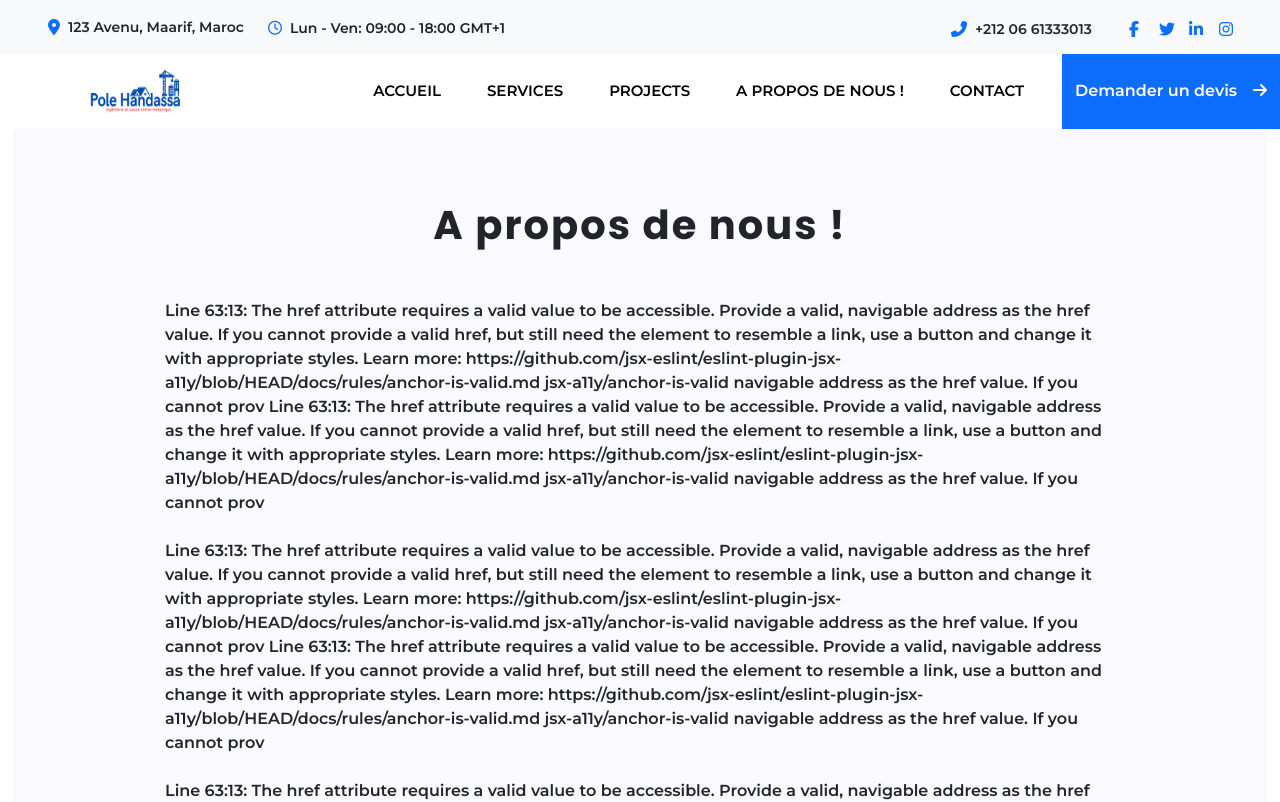
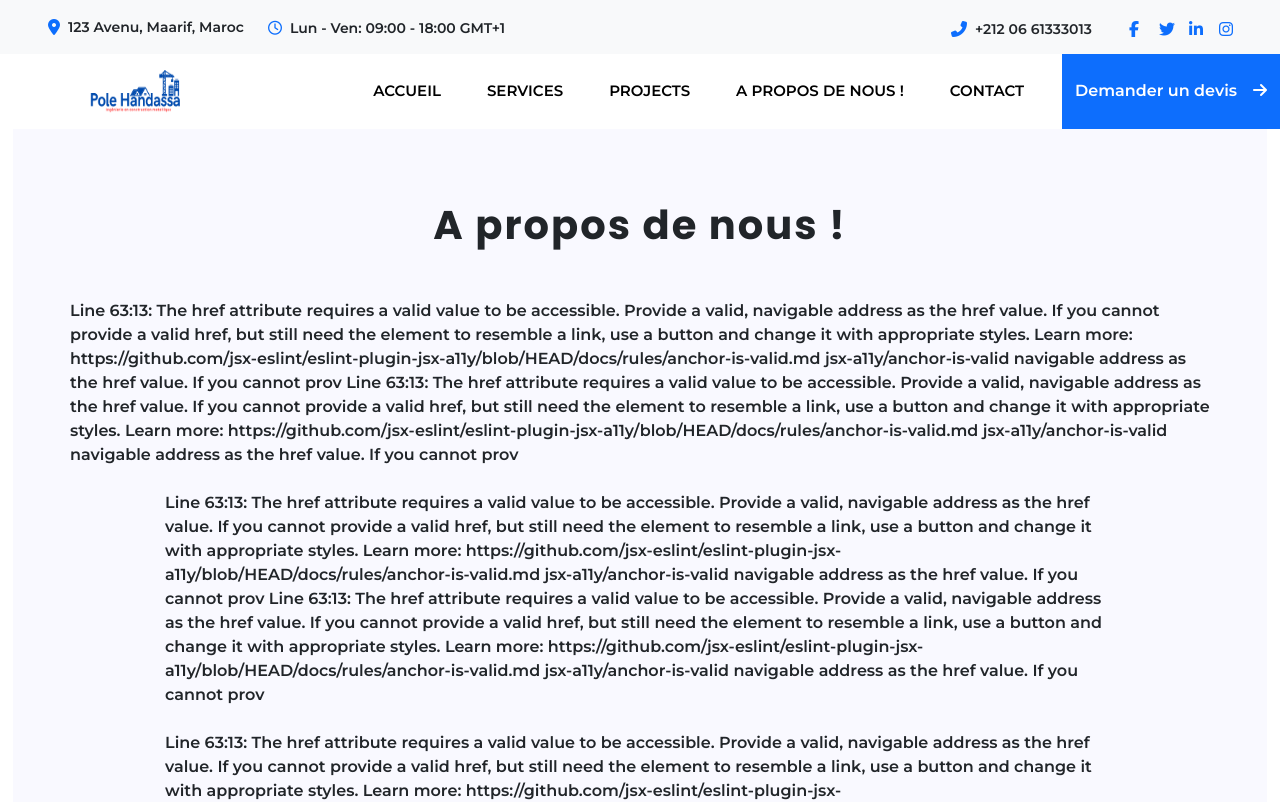
Before and after one commit to MOHAMED-RGUIG/Chak, a React (Create React App) app: page /about in a window 1280 px wide. Shown: the top 802 px of the page. Built offline with nearby package versions, Linux system fonts and the light colour scheme.

Commit message:
Update About.js

```diff
--- a/src/screens/About.js
+++ b/src/screens/About.js
@@ -9,7 +9,7 @@ export default class About extends Component {
           <div className='col-md-11 col-11 text-start p-3 mt-5 mb-3'>
             <h2 className='text-center m-2' style={{ fontSize: '30px' }}>A propos de nous !</h2>
 
-            <p className='col-10 mx-auto pb-2 '> Line 63:13:  The href attribute requires a valid value to be accessible. Provide a valid, navigable address as the href value. If you cannot provide a valid href, but still need the element to resemble a link, use a button and change it with appropriate styles. Learn more: https://github.com/jsx-eslint/eslint-plugin-jsx-a11y/blob/HEAD/docs/rules/anchor-is-valid.md  jsx-a11y/anchor-is-valid
+            <p className='col-12 col-log-10 mx-auto pb-2 '> Line 63:13:  The href attribute requires a valid value to be accessible. Provide a valid, navigable address as the href value. If you cannot provide a valid href, but still need the element to resemble a link, use a button and change it with appropriate styles. Learn more: https://github.com/jsx-eslint/eslint-plugin-jsx-a11y/blob/HEAD/docs/rules/anchor-is-valid.md  jsx-a11y/anchor-is-valid
      navigable address as the href value. If you cannot prov Line 63:13:  The href attribute requires a valid value to be accessible. Provide a valid, navigable address as the href value. If you cannot provide a valid href, but still need the element to resemble a link, use a button and change it with appropriate styles. Learn more: https://github.com/jsx-eslint/eslint-plugin-jsx-a11y/blob/HEAD/docs/rules/anchor-is-valid.md  jsx-a11y/anchor-is-valid
      navigable address as the href value. If you cannot prov</p>
      <p className='col-10 mx-auto pb-2 '> Line 63:13:  The href attribute requires a valid value to be accessible. Provide a valid, navigable address as the href value. If you cannot provide a valid href, but still need the element to resemble a link, use a button and change it with appropriate styles. Learn more: https://github.com/jsx-eslint/eslint-plugin-jsx-a11y/blob/HEAD/docs/rules/anchor-is-valid.md  jsx-a11y/anchor-is-valid
```
